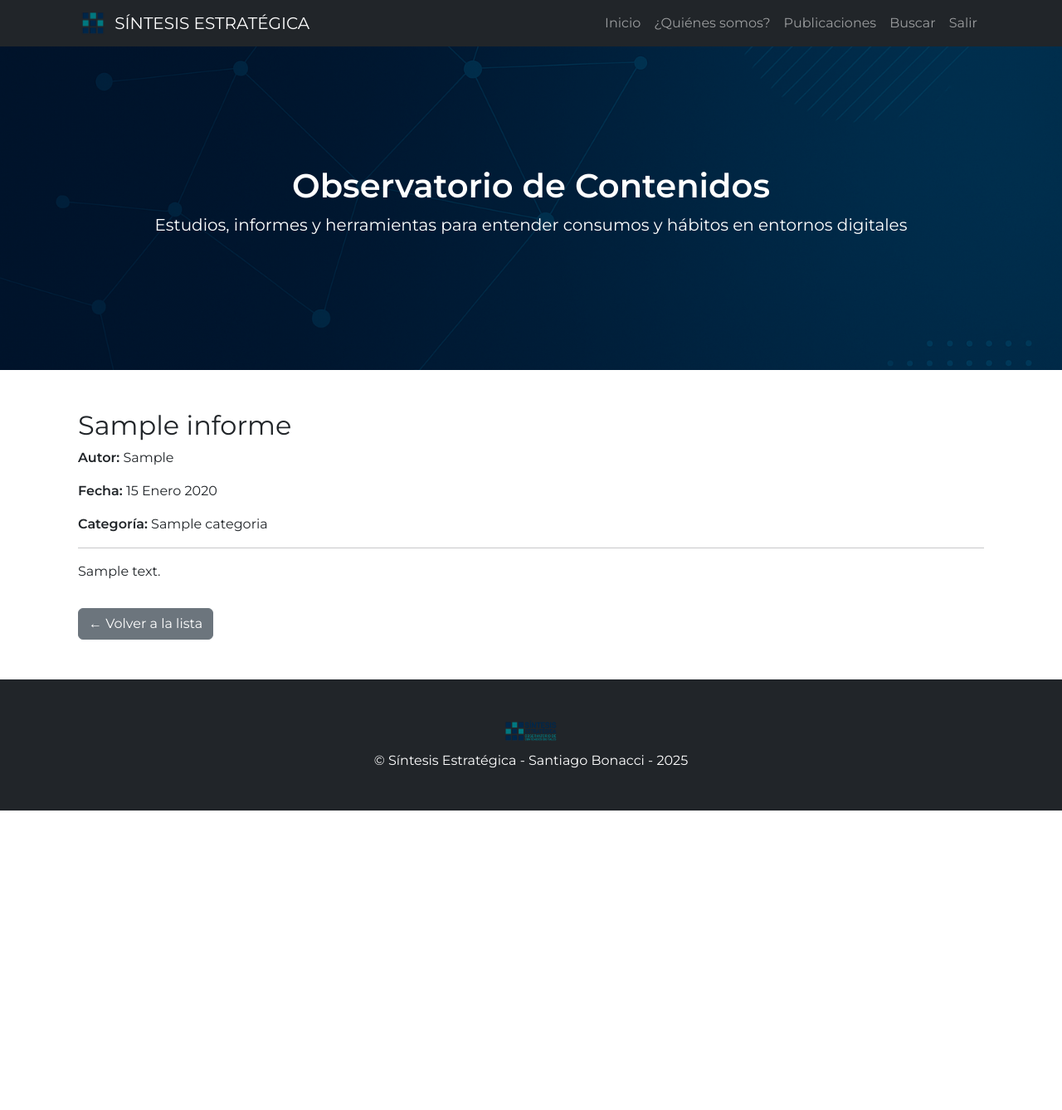
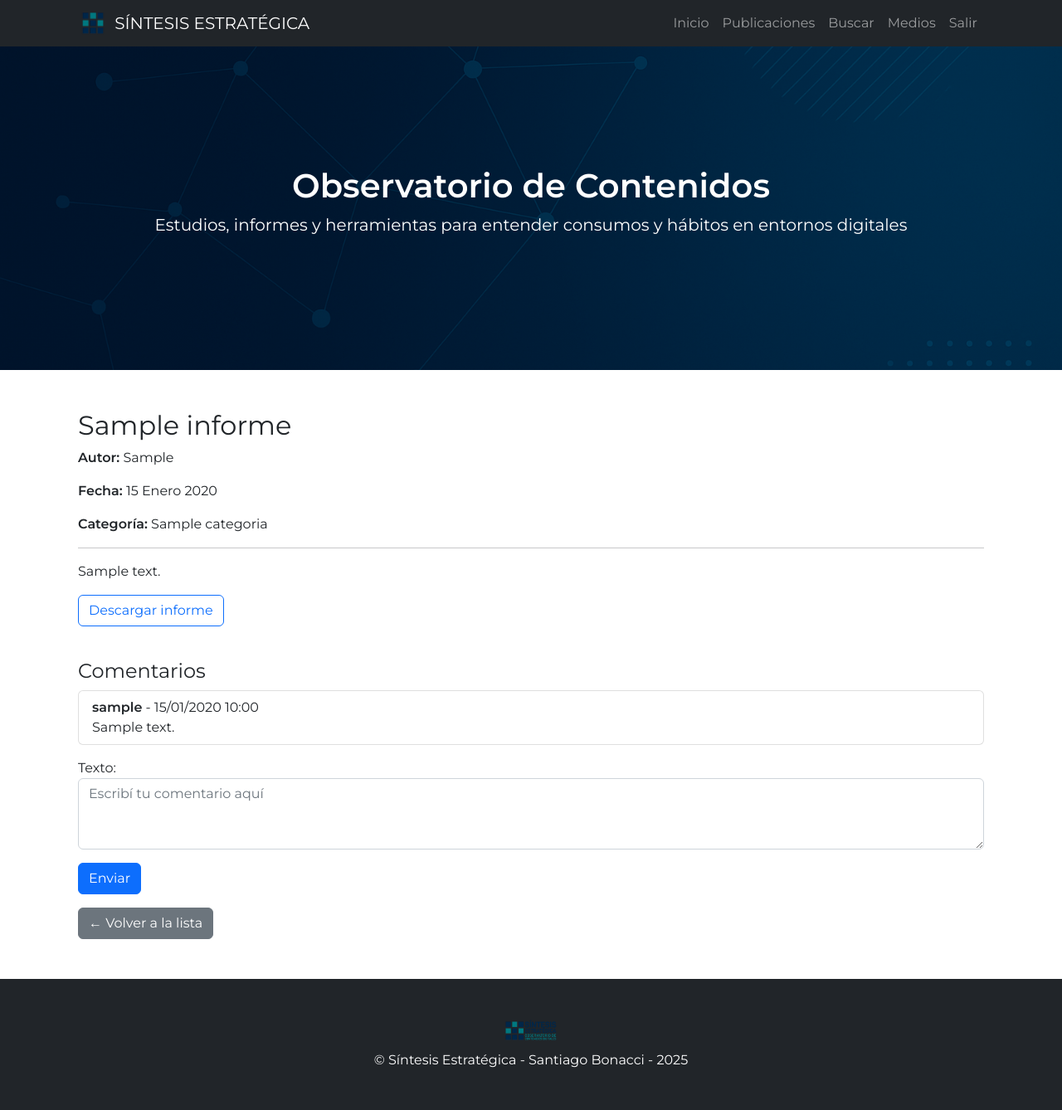
Before and after one commit to sbonacci33/sintesis_estrategica, a Django app: page /informe/1/ in a window 1280 px wide. Shown: the whole page at 83% size. Before the commit the page ends 977 px from the top, so only its background shows below. Run offline with Django 5.2, Linux system fonts and the light colour scheme; a user stored in the database is signed in; tables that the repository leaves empty hold one stand-in row (values such as "Sample post"); some libraries are stand-ins or nearby versions.

Commit message:
Add comment system, media section and PDF download

```diff
--- a/observatorio/forms.py
+++ b/observatorio/forms.py
@@ -1,7 +1,13 @@
 from django import forms
 from django.contrib.auth.forms import UserCreationForm
 from django.contrib.auth.models import User
-from .models import Categoria, Informe, ConsultaUsuario, Suscriptor
+from .models import (
+    Categoria,
+    Informe,
+    ConsultaUsuario,
+    Suscriptor,
+    Comentario,
+)
 
 class CategoriaForm(forms.ModelForm):
     class Meta:
@@ -11,13 +17,14 @@ class CategoriaForm(forms.ModelForm):
 class InformeForm(forms.ModelForm):
     class Meta:
         model = Informe
-        fields = ['titulo', 'resumen', 'contenido', 'categoria', 'autor']
+        fields = ['titulo', 'resumen', 'contenido', 'categoria', 'autor', 'pdf']
         widgets = {
             'titulo': forms.TextInput(attrs={'class': 'form-control', 'placeholder': 'Título del informe'}),
             'resumen': forms.Textarea(attrs={'class': 'form-control', 'placeholder': 'Resumen del contenido', 'rows': 3}),
             'contenido': forms.Textarea(attrs={'class': 'form-control', 'placeholder': 'Texto completo del informe', 'rows': 8}),
             'categoria': forms.Select(attrs={'class': 'form-select'}),
             'autor': forms.TextInput(attrs={'class': 'form-control', 'placeholder': 'Autor/a del informe'}),
+            'pdf': forms.ClearableFileInput(attrs={'class': 'form-control'}),
         }
 
 
@@ -56,3 +63,18 @@ class CustomUserCreationForm(UserCreationForm):
             "email",
             "documento",
         )
+
+
+class ComentarioForm(forms.ModelForm):
+    class Meta:
+        model = Comentario
+        fields = ['texto']
+        widgets = {
+            'texto': forms.Textarea(
+                attrs={
+                    'class': 'form-control',
+                    'rows': 3,
+                    'placeholder': 'Escribí tu comentario aquí',
+                }
+            )
+        }
--- a/observatorio/models.py
+++ b/observatorio/models.py
@@ -17,6 +17,7 @@ class Informe(models.Model):
     autor = models.CharField(max_length=100, db_index=True)
     resumen = models.TextField(db_index=True)
     contenido = models.TextField()
+    pdf = models.FileField(upload_to="informes_pdf/", blank=True, null=True)
     categoria = models.ForeignKey(Categoria, on_delete=models.CASCADE)
     fecha = models.DateField(auto_now_add=True)
 
@@ -52,3 +53,36 @@ class PerfilUsuario(models.Model):
 
     def __str__(self):
         return f"Perfil de {self.user.username}"
+
+
+class Comentario(models.Model):
+    """Comentarios dejados por usuarios en los informes."""
+
+    informe = models.ForeignKey(
+        Informe, on_delete=models.CASCADE, related_name="comentarios"
+    )
+    usuario = models.ForeignKey("auth.User", on_delete=models.CASCADE)
+    texto = models.TextField()
+    fecha = models.DateTimeField(auto_now_add=True)
+
+    class Meta:
+        ordering = ["-fecha"]
+
+    def __str__(self):
+        return f"Comentario de {self.usuario.username}"
+
+
+class MedioAmigo(models.Model):
+    """Enlaces o resúmenes de medios externos."""
+
+    titulo = models.CharField(max_length=200)
+    enlace = models.URLField()
+    resumen = models.TextField(blank=True)
+
+    class Meta:
+        ordering = ["titulo"]
+        verbose_name = "medio amigo"
+        verbose_name_plural = "medios amigos"
+
+    def __str__(self):
+        return self.titulo
--- a/observatorio/templates/observatorio/crear_informe.html
+++ b/observatorio/templates/observatorio/crear_informe.html
@@ -18,7 +18,7 @@
     <!-- ✅ Formulario -->
     <div class="card shadow-sm">
       <div class="card-body">
-        <form method="post">
+        <form method="post" enctype="multipart/form-data">
           {% csrf_token %}
           {% for field in form %}
             <div class="mb-3">
--- a/observatorio/templates/observatorio/detalle_informe.html
+++ b/observatorio/templates/observatorio/detalle_informe.html
@@ -8,6 +8,35 @@
     <p><strong>Categoría:</strong> {{ informe.categoria }}</p>
     <hr>
     <p>{{ informe.contenido }}</p>
+    {% if informe.pdf %}
+        {% if user.is_authenticated %}
+            <a href="{{ informe.pdf.url }}" class="btn btn-outline-primary mb-3" download>Descargar informe</a>
+        {% else %}
+            <p class="text-muted">Iniciá sesión para descargar el informe.</p>
+        {% endif %}
+    {% endif %}
+    <h4 class="mt-4">Comentarios</h4>
+    {% if comentarios %}
+        <ul class="list-group mb-3">
+        {% for c in comentarios %}
+            <li class="list-group-item">
+                <strong>{{ c.usuario.username }}</strong> - {{ c.fecha|date:"d/m/Y H:i" }}<br>
+                {{ c.texto }}
+            </li>
+        {% endfor %}
+        </ul>
+    {% else %}
+        <p class="text-muted">Aún no hay comentarios.</p>
+    {% endif %}
+    {% if user.is_authenticated %}
+        <form method="post" class="mt-3">
+            {% csrf_token %}
+            {{ form_comentario.as_p }}
+            <button type="submit" class="btn btn-primary">Enviar</button>
+        </form>
+    {% else %}
+        <p class="text-muted">Iniciá sesión para dejar un comentario.</p>
+    {% endif %}
     <a href="{% url 'listar_informes' %}" class="btn btn-secondary mt-3">← Volver a la lista</a>
 </div>
 {% endblock %}
--- a/observatorio/templates/observatorio/navbar.html
+++ b/observatorio/templates/observatorio/navbar.html
@@ -11,9 +11,9 @@
     <div class="collapse navbar-collapse" id="navbarResponsive">
       <ul class="navbar-nav ms-auto">
         <li class="nav-item"><a class="nav-link" href="{% url 'home' %}">Inicio</a></li>
-        <li class="nav-item"><a class="nav-link" href="{% url 'quienes_somos' %}">¿Quiénes somos?</a></li>
         <li class="nav-item"><a class="nav-link" href="{% url 'listar_informes' %}">Publicaciones</a></li>
         <li class="nav-item"><a class="nav-link" href="{% url 'buscar_informes' %}">Buscar</a></li>
+        <li class="nav-item"><a class="nav-link" href="{% url 'medios' %}">Medios</a></li>
         <li class="nav-item">
           {% if user.is_authenticated %}
             <a class="nav-link" href="{% url 'logout' %}">Salir</a>
--- a/observatorio/urls.py
+++ b/observatorio/urls.py
@@ -7,6 +7,7 @@ urlpatterns = [
     path('crear/', views.InformeCreateView.as_view(), name='crear_informe'),
     path('informes/', views.InformeListView.as_view(), name='listar_informes'),
     path('buscar/', views.buscar_informes, name='buscar_informes'),
+    path('medios/', views.MedioAmigoListView.as_view(), name='medios'),
     path('suscribirse/', views.suscribirse, name='suscribirse'),
     path('informe/<int:informe_id>/', views.InformeDetailView.as_view(), name='detalle_informe'),
     path('informe/<int:informe_id>/editar/', views.InformeUpdateView.as_view(), name='editar_informe'),
--- a/observatorio/views.py
+++ b/observatorio/views.py
@@ -12,8 +12,20 @@ from django.views.generic import (
 from django.contrib.auth.mixins import LoginRequiredMixin
 
 from django.contrib.auth import login
-from .models import Informe, Categoria, ConsultaUsuario, PerfilUsuario
-from .forms import InformeForm, SuscriptorForm, CustomUserCreationForm
+from .models import (
+    Informe,
+    Categoria,
+    ConsultaUsuario,
+    PerfilUsuario,
+    Comentario,
+    MedioAmigo,
+)
+from .forms import (
+    InformeForm,
+    SuscriptorForm,
+    CustomUserCreationForm,
+    ComentarioForm,
+)
 from django.contrib import messages
 from django.db.models import Q
 
@@ -119,6 +131,25 @@ class InformeDetailView(DetailView):
     def get_queryset(self):
         return Informe.objects.select_related("categoria")
 
+    def get_context_data(self, **kwargs):
+        context = super().get_context_data(**kwargs)
+        context["comentarios"] = self.object.comentarios.select_related("usuario")
+        if self.request.user.is_authenticated:
+            context["form_comentario"] = ComentarioForm()
+        return context
+
+    def post(self, request, *args, **kwargs):
+        self.object = self.get_object()
+        if request.user.is_authenticated:
+            form = ComentarioForm(request.POST)
+            if form.is_valid():
+                comentario = form.save(commit=False)
+                comentario.informe = self.object
+                comentario.usuario = request.user
+                comentario.save()
+                messages.success(request, "Comentario agregado")
+        return redirect("detalle_informe", informe_id=self.object.id)
+
 
 class InformeUpdateView(LoginRequiredMixin, UpdateView):
     """Actualiza un informe existente."""
@@ -139,3 +170,11 @@ class InformeDeleteView(LoginRequiredMixin, DeleteView):
     success_url = reverse_lazy("listar_informes")
     login_url = "/accounts/login/"
     pk_url_kwarg = "informe_id"
+
+
+class MedioAmigoListView(ListView):
+    """Lista de notas y enlaces de medios externos."""
+
+    model = MedioAmigo
+    template_name = "observatorio/medios.html"
+    context_object_name = "medios"
```
Also changed, not shown: observatorio/templates/observatorio/medios.html (added, +25 -0 lines).
